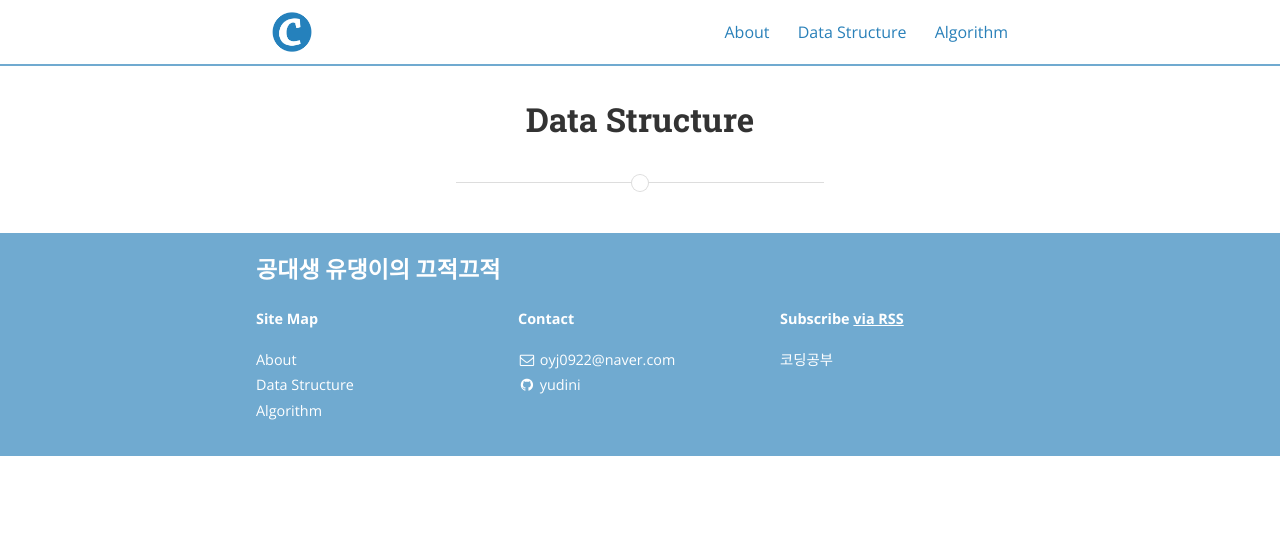
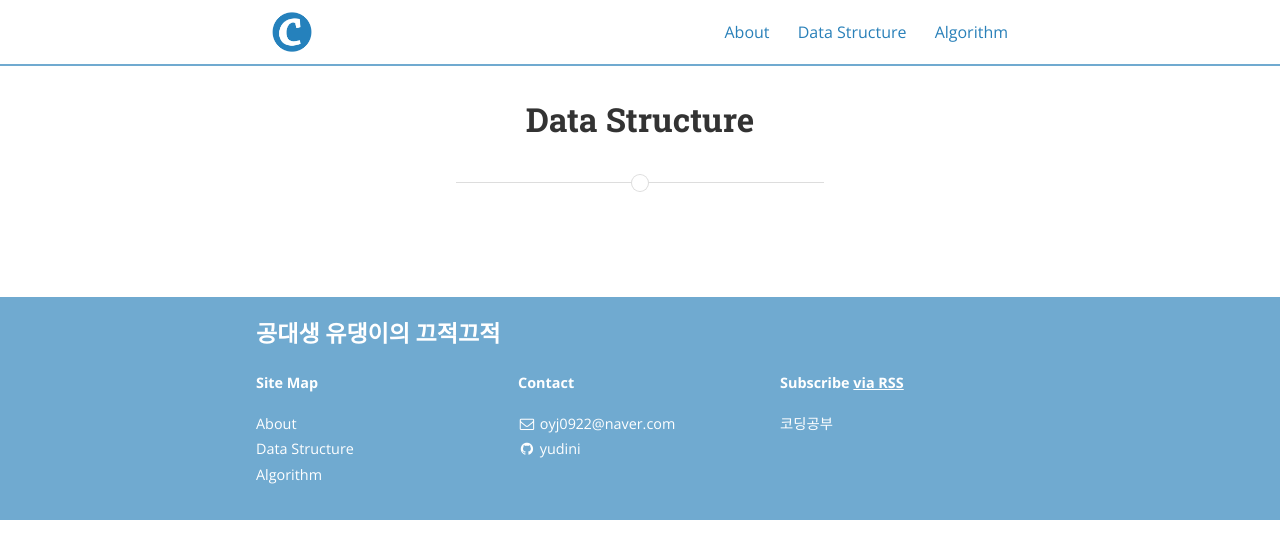
Before and after one commit to yudini/yudini.github.io, a Jekyll site: the page built from dataStructure.md, in a window 1280 px wide. Shown: the top 559 px of the page. Built offline with Jekyll 4.4.1, drawn with Linux system fonts in a browser that asks for light colours; nearby versions of some CDN libraries.

Commit message:
dataStructure 레이아웃 수정

```diff
--- a/dataStructure.md
+++ b/dataStructure.md
@@ -5,33 +5,37 @@
 main_nav: true
 ---
 
-{% for post in site.categories["DataStructure"] %}
-  <h2>
-    <a href="{{ post.url | prepend: site.baseurl }}" style="color:black">{{ post.title }}</a>
-  </h2>
-  <span class="post-date">- {{ post.date | date_to_long_string }}</span>
-  {% if forloop.last == false %}<hr>{% endif %}
-{% endfor %}
+<div class="wrapper">
+  <div class="wrapper">
+    {% for post in site.categories["DataStructure"]  %}
 
-<!--
-{% for category in site.categories %}
-  {% capture cat %}{{ category | first }}{% endcapture %}
-  <h2 id="{{cat}}">{{ cat | capitalize }}</h2>
-  {% for desc in site.descriptions %}
-    {% if desc.cat == cat %}
-      <p class="desc"> <em> {{ desc.desc }} </em></p>
-    {% endif %}
-  {% endfor %}
-  <ul class="posts-list">
-  {% for post in site.categories[cat] %}
-    <li>
-      <strong>
-        <a href="{{ post.url | prepend: site.baseurl }}">{{ post.title }}</a>
-      </strong>
-      <span class="post-date">- {{ post.date | date_to_long_string }}</span>
-    </li>
-  {% endfor %}
-  </ul>
-  {% if forloop.last == false %}<hr>{% endif %}
-{% endfor %}
-<br> -->
+      {% capture this_year %}{{ post.date | date: "%Y" }}{% endcapture %}
+      {% capture next_year %}{{ post.previous.date | date: "%Y" }}{% endcapture %}
+
+      {% if forloop.first %}
+      <h1 id="{{ this_year }}-ref">{{this_year}}</h1>
+      <ul class="post-list">
+      {% endif %}
+
+      <li>
+        <h4>
+        <a class="post-list" href="{{ site.baseurl }}{{ post.url }}">
+          {{ post.title }} </a>
+          <small> &nbsp;&nbsp;&nbsp;-{{ post.date | date_to_string }}</small>
+        </h4>
+      </li>
+
+      {% if forloop.last %}
+      </ul>
+      {% else %}
+          {% if this_year != next_year %}
+          <ul>
+          <h2 id="{{ next_year }}-ref">{{next_year}}</h2>
+          </ul>
+          {% endif %}
+      {% endif %}
+
+    {% endfor %}
+
+  </div>
+</div>
```
